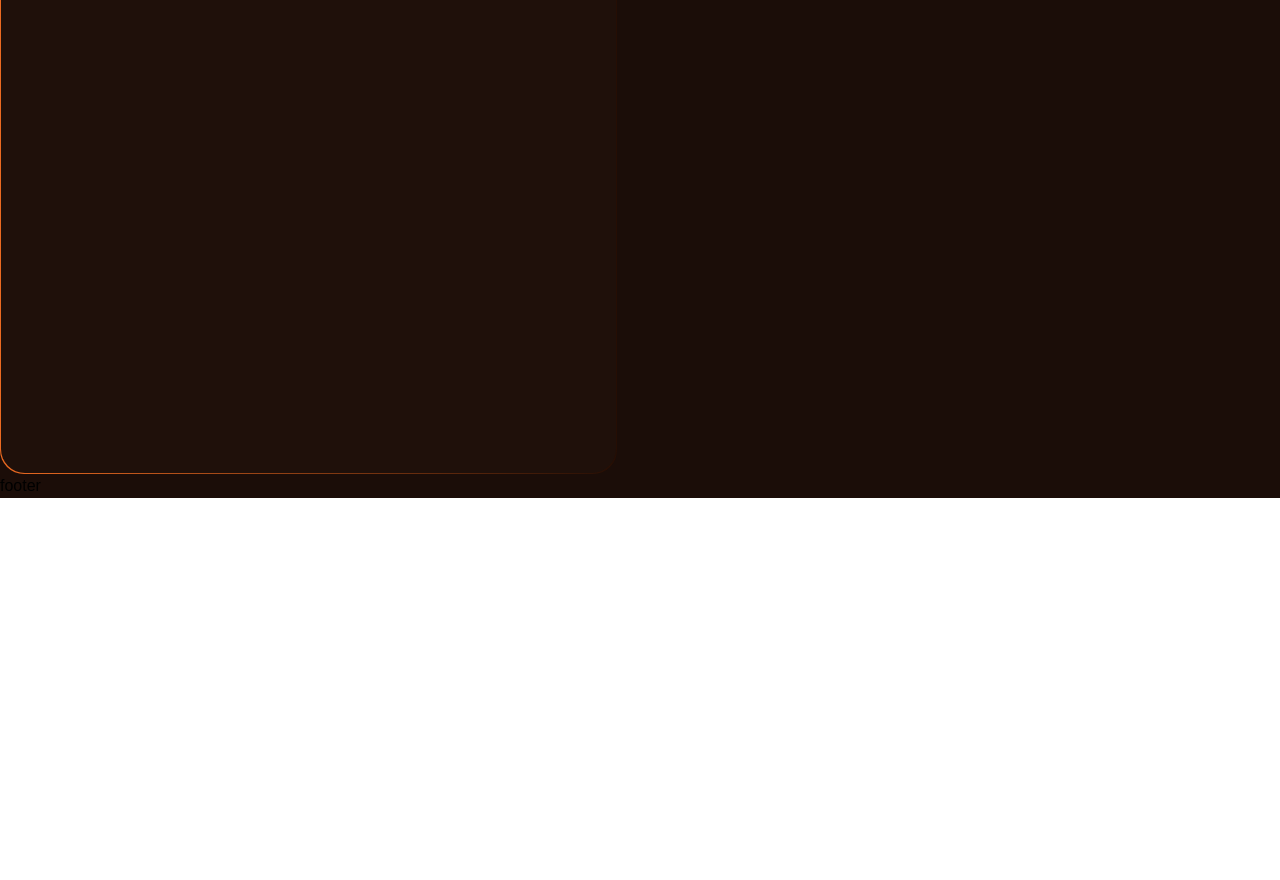
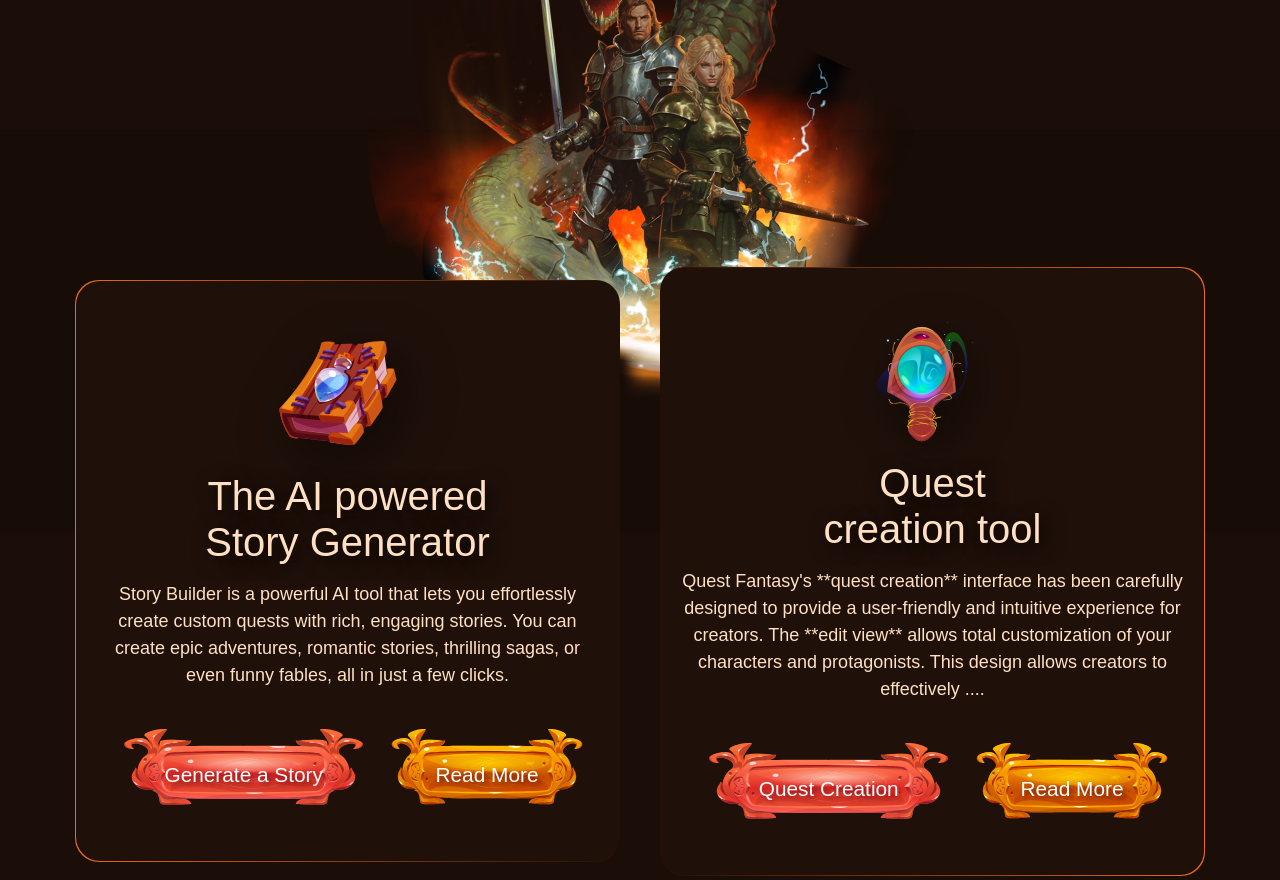
Before and after one commit to abdelaliabouelhassan/questgame, a Vue app: page / in a window 1280 px wide. Shown: the part 1920-2800 px from the top of the page. Before the commit the page ends 2418 px from the top, so only its background shows below. Built offline with nearby package versions, Linux system fonts and the light colour scheme; a web font is replaced by a local one.

Commit message:
third section

```diff
--- a/src/components/partials/Header.vue
+++ b/src/components/partials/Header.vue
@@ -6,7 +6,7 @@
                 <button>
                     <img src="/assets/menubtn.svg" class=" w-[3.5rem] sm:w-full sm:h-full" alt="">
                 </button>
-                <div class=" absolute flex w-full top-[123px] sm:top-[122px]">
+                <div class=" absolute flex w-full top-[123px] -left-0.5 sm:left-auto sm:top-[122px]">
                     <div class=" m-auto relative">
                          <img src="/assets/Mask.svg"  alt="">
                            <div class=" absolute z-10 w-full sm:w-fit flex -top-0 sm:-top-20 left-0 sm:left-14">
--- a/src/components/partials/home/ThirdSection.vue
+++ b/src/components/partials/home/ThirdSection.vue
@@ -1,16 +1,125 @@
 <template>
-    <section class=" w-full">
-        <div class="   w-[38.5625rem] h-[39.5625rem] border-gradient rounded-3xl p-px  overflow-hidden relative">
-            <div class="  w-full h-full bg-[#1F100A] rounded-3xl">
+    <section class=" w-full relative">
+        <div class=" w-full relative z-10 flex flex-col items-center max-w-[78.75rem] mx-auto px-4 xl:px-0">
+            <div>
+                <img src="/assets/hero.png" class=" w-full h-full" alt="">
+            </div>
+             <div class=" flex flex-col items-center  lg:grid grid-cols-1 lg:grid-cols-2 gap-10 lg:-mt-36">
+                    <div class="    max-w-[38.5625rem] w-full border-gradient-right rounded-3xl p-px  overflow-hidden relative">
+                        <div class="  w-full h-full bg-[#1F100A]  rounded-3xl p-5 flex flex-col items-center justify-between pb-14 ">
+                            <div>
+                                <img src="/assets/book.svg" alt="">
+                            </div>
+                        <div class=" flex flex-col items-center space-y-4 -mt-10">
+                            <h1 class=" max-w-[24rem] text-[#FFE0C3] text-center titleShadow text-[1.5rem] md:text-[2.5rem] leading-[115%] font-normal">The AI powered Story Generator</h1>
+                            <p class=" text-center max-w-[31.4375rem] text-[#FFE0C3] text-[1rem] md:text-[1.125rem] leading-normal font-normal">
+                                Story Builder is a powerful AI tool that lets you effortlessly create custom quests with rich, engaging stories. You can create epic adventures, romantic stories, thrilling sagas, or even funny fables, all in just a few clicks.
+                            </p>
 
-            </div>
+                        </div>
+                         <div class="  flex items-center flex-col sm:flex-row space-y-4 sm:space-y-0 sm:space-x-4 pt-10">
+
+                                <button class=" relative textShadow pt-4 hover:scale-110 duration-200 hover:text-yellow-400   w-[16.4375rem]   h-[4.75rem] text-[1rem] md:text-[1.30156rem] text-white text-center font-normal">
+
+                                    <span class=" z-10 relative"> {{$t('Generate a Story')}}</span>
+                                    <img src="/assets/redbtn.svg" class=" absolute  w-full h-full  top-0 left-0" alt="">
+                                </button>
+                                <button class=" relative textShadow pt-4 hover:scale-110 duration-200 hover:text-yellow-400   w-[11.97544rem]  h-[4.75rem] text-[1rem] md:text-[1.30156rem] text-white text-center font-normal">
+                                    <span class=" z-10 relative "> {{$t('Read More')}}</span>
+                                    <img src="/assets/yelllowbtn.svg" class=" absolute w-full h-full   top-0 left-0" alt="">
+                                </button>
+                            </div>
+                        </div>
+                    </div>
+                    <div class="    max-w-[38.5625rem] w-full border-gradient-left rounded-3xl p-px  overflow-hidden relative">
+                        <div class="  w-full h-full bg-[#1F100A]  rounded-3xl p-5 flex flex-col items-center justify-between pb-14 ">
+                            <div>
+                                <img src="/assets/caps.svg" alt="">
+                            </div>
+                        <div class=" flex flex-col items-center space-y-4 -mt-10">
+                            <h1 class=" max-w-[16rem] text-[#FFE0C3] text-center titleShadow text-[2.5rem] leading-[115%] font-normal">Quest creation tool</h1>
+                            <p class=" text-center max-w-[31.4375rem] text-[#FFE0C3] text-[1.125rem] leading-normal font-normal">
+                                Quest Fantasy's **quest creation** interface has been carefully designed to provide a user-friendly and intuitive experience for creators. The **edit view** allows total customization of your characters and protagonists.
+                                This design allows creators to effectively ....
+                            </p>
+
+                        </div>
+                         <div class="flex items-center flex-col sm:flex-row space-y-4 sm:space-y-0 sm:space-x-4 pt-10">
+
+                                <button class=" relative textShadow pt-4 hover:scale-110 duration-200 hover:text-yellow-400   w-[16.4375rem]   h-[4.75rem] text-[1rem] md:text-[1.30156rem] text-white text-center font-normal">
+
+                                    <span class=" z-10 relative"> {{$t('Quest Creation')}}</span>
+                                    <img src="/assets/redbtn.svg" class=" absolute  w-full h-full  top-0 left-0" alt="">
+                                </button>
+                                <button class=" relative textShadow pt-4 hover:scale-110 duration-200 hover:text-yellow-400   w-[11.97544rem]  h-[4.75rem] text-[1rem] md:text-[1.30156rem] text-white text-center font-normal">
+                                    <span class=" z-10 relative "> {{$t('Read More')}}</span>
+                                    <img src="/assets/yelllowbtn.svg" class=" absolute w-full h-full   top-0 left-0" alt="">
+                                </button>
+                        </div>
+                        </div>
+                    </div>
+                      <div class=" lg:col-span-2    w-full border-gradient-top rounded-3xl p-px  overflow-hidden relative">
+                        <div class="  w-full h-full bg-[#1F100A]  rounded-3xl p-5 flex flex-col items-center justify-between pb-14 ">
+                            <div>
+                                <img src="/assets/mmobook.svg" alt="">
+                            </div>
+                        <div class=" flex flex-col items-center space-y-4 -mt-10">
+                            <h1 class=" max-w-[16rem] text-[#FFE0C3] text-center titleShadow text-[2.5rem] leading-[115%] font-normal">Gameplay</h1>
+                            <p class=" text-center max-w-[56.8125rem] text-[#FFE0C3] text-[1.125rem] leading-normal font-normal">
+                                Quest Fantasy offre une expérience de jeu en ligne immersive et rétro avec un MMORPG sur navigateur. Plongez dans un univers fantastique rétro inspiré par les classiques du RPG et les "Livres dont vous êtes le héros". Le jeu se déroule dans une esthétique 2D isométrique, évoquant la nostalgie des consoles Super NES et des premiers jours de la PlayStation 1.
+                            </p>
+
+                        </div>
+                         <div class="  flex flex-wrap items-center justify-center  gap-4 pt-10">
+
+                                <button class=" relative textShadow  hover:scale-110 duration-200 hover:text-yellow-400    h-[3.68819rem] w-[12.25063rem]   text-[1rem] md:text-[1.30156rem] text-white text-center font-normal">
+                                   <div class=" m-auto">
+                                     <span class=" z-10 relative"> {{$t('MMORPG')}}</span>
+                                   </div>
+                                    <img src="/assets/woodbtn.svg" class=" absolute  w-full h-full  top-0 left-0" alt="">
+                                </button>
+                                 <button class=" relative textShadow  hover:scale-110 duration-200 hover:text-yellow-400    h-[3.68819rem] w-[13.62569rem]   text-[1rem] md:text-[1.30156rem] text-white text-center font-normal">
+                                   <div class=" m-auto">
+                                     <span class=" z-10 relative"> {{$t('Tactical combat')}}</span>
+                                   </div>
+                                    <img src="/assets/woodbtn.svg" class=" absolute  w-full h-full  top-0 left-0" alt="">
+                                </button>
+                                 <button class=" relative textShadow  hover:scale-110 duration-200 hover:text-yellow-400    h-[3.68819rem] w-[12.25063rem]   text-[1rem] md:text-[1.30156rem] text-white text-center font-normal">
+                                   <div class=" m-auto">
+                                     <span class=" z-10 relative"> {{$t('Exploration')}}</span>
+                                   </div>
+                                    <img src="/assets/woodbtn.svg" class=" absolute  w-full h-full  top-0 left-0" alt="">
+                                </button>
+                                <button class=" relative textShadow  hover:scale-110 duration-200 hover:text-yellow-400    h-[3.68819rem] w-[12.25063rem]   text-[1rem] md:text-[1.30156rem] text-white text-center font-normal">
+                                   <div class=" m-auto">
+                                     <span class=" z-10 relative"> {{$t('Rewards')}}</span>
+                                   </div>
+                                    <img src="/assets/woodbtn.svg" class=" absolute  w-full h-full  top-0 left-0" alt="">
+                                </button>
+
+
+                        </div>
+                        </div>
+                    </div>
+             </div>
         </div>
+
+        <div class=" w-full bg-[#180C07] h-[25.3125rem] absolute left-0 top-72 hidden lg:block">
+
+        </div>
+
     </section>
 </template>
 
 
 <style scoped>
- .border-gradient {
+ .border-gradient-right {
     background: linear-gradient(to right, #EB6A21, #260E04);
   }
+   .border-gradient-left {
+    background: linear-gradient(to left, #EB6A21, #260E04);
+  }
+    .border-gradient-top {
+    background: linear-gradient(to top, #EB6A21, #260E04);
+  }
 </style>
--- a/src/style.css
+++ b/src/style.css
@@ -18,3 +18,7 @@
 .titleShadow {
     text-shadow: 4px 4px 20px #000;
 }
+
+.textShadow {
+    text-shadow: 2.975px 2.975px 4.462px rgba(0, 0, 0, 0.30);
+}
```
Also changed, not shown: public/assets/hero.png (added), public/assets/woodbtn.svg (added).
